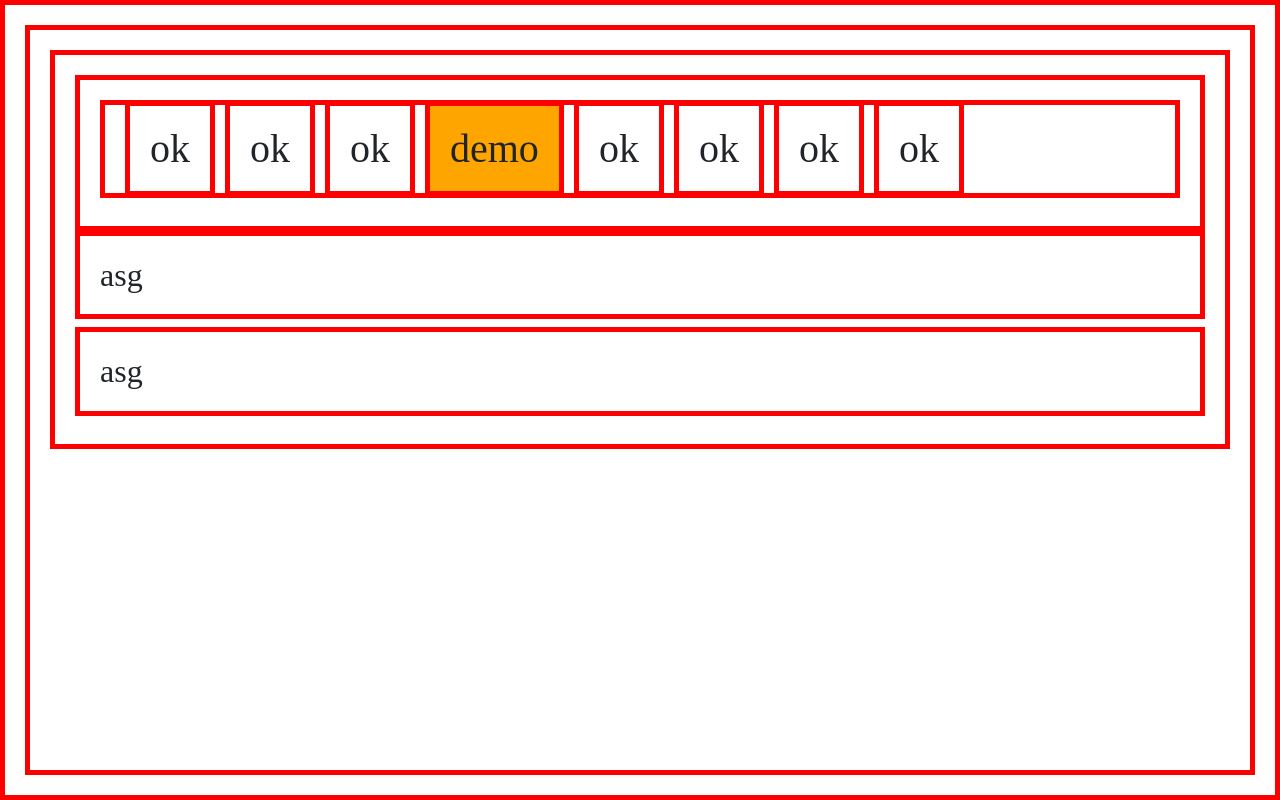
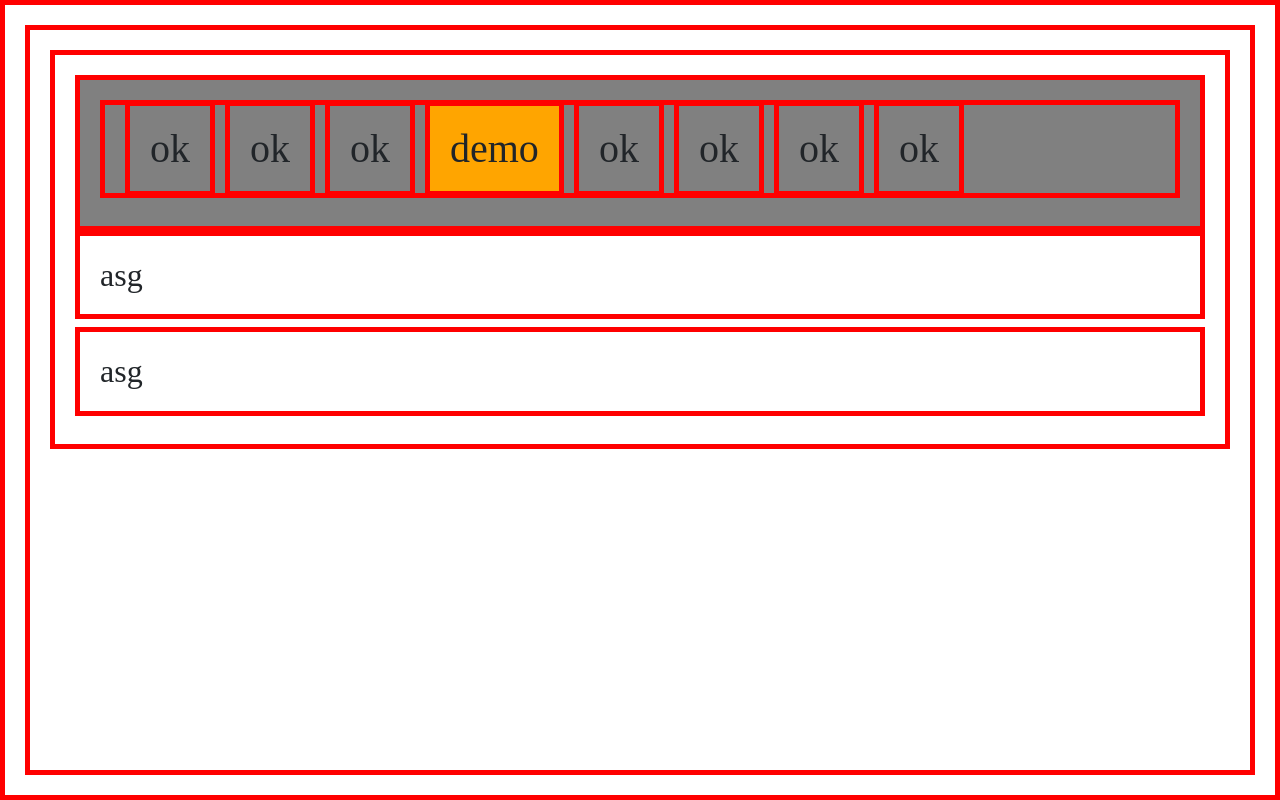
Before and after one commit to ahmedbahnaasy/testgit, a plain HTML site: page index.html in a window 1280 px wide. Drawn offline with Linux system fonts and the light colour scheme.

Commit message:
edit css

```diff
--- a/css/style.css
+++ b/css/style.css
@@ -1,6 +1,10 @@
 body
 {
     font-family: 'segoe ui light';
+}
+div
+{
+    background-color: gray;
 }
 *
 {
```
